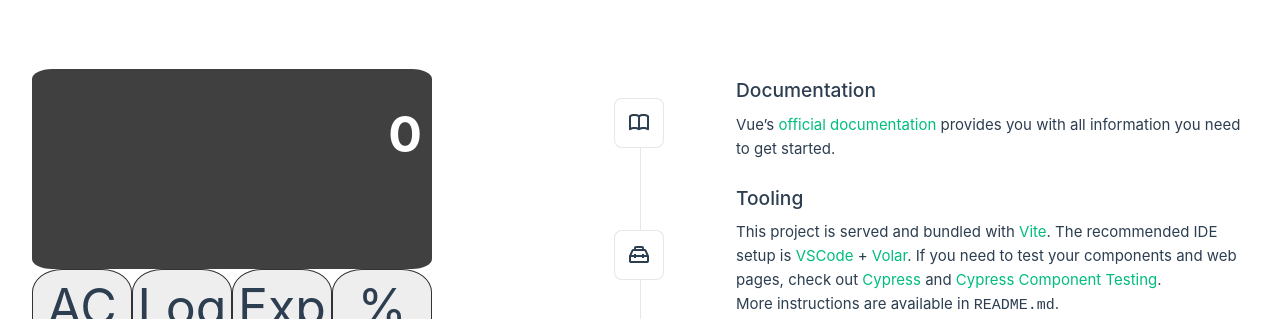
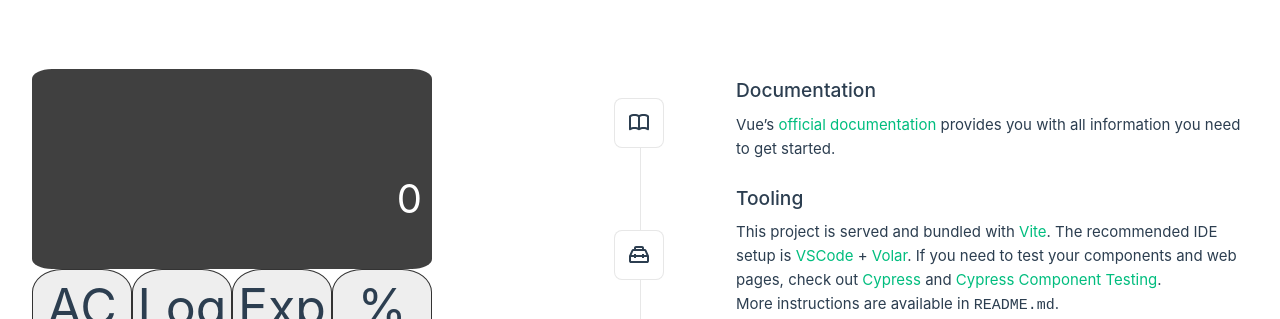
Before and after one commit to mkim245/vue-calculator, a Vue app: page / in a window 1280 px wide. Shown: the top 319 px of the page. Built offline with nearby package versions, Linux system fonts and the light colour scheme.

Commit message:
show previous numebr in display

```diff
--- a/src/components/Calculator.vue
+++ b/src/components/Calculator.vue
@@ -65,7 +65,7 @@ export default {
       this.current = `${this.operator(
         parseFloat(this.previous),
         parseFloat(this.current)
-      )}`;
+      ).toFixed(2)}`;
       this.previous = null;
     },
   }
@@ -75,10 +75,10 @@ export default {
 
 <template>
   <div class="calculator">
-    <div class="display">{{ current || '0' }}
-    <div class="previous-operand"></div>
-    <div class="current-operand"></div>
-  </div>
+    <div class="display">
+      <div class="previous-operand">{{previous}}</div>
+      <div class="current-operand">{{ current || '0' }}</div>
+    </div>
     <div @click="clear" class="btn">AC</div>
     <div @click="logarithm" class="btn">Log</div>
     <div @click="exponent" class="btn">Exp</div>
@@ -86,19 +86,19 @@ export default {
     <div @click="sign" class="btn">+/–</div>
     <div @click="append('(')" class="btn">(</div>
     <div @click="append(')')" class="btn">)</div>
-    <div @click="append('÷'), divide" class="btn operator">÷</div>
+    <div @click="divide" class="btn operator">÷</div>
     <div @click="append('7')" class="btn">7</div>
     <div @click="append('8')" class="btn">8</div>
     <div @click="append('9')" class="btn">9</div>
-    <div @click="append('x'), multiply" class="btn operator">x</div>
+    <div @click="multiply" class="btn operator">x</div>
     <div @click="append('4')" class="btn">4</div>
     <div @click="append('5')" class="btn">5</div>
     <div @click="append('6')" class="btn">6</div>
-    <div @click="append('-'), subtract" class="btn operator">–</div>
+    <div @click="subtract" class="btn operator">–</div>
     <div @click="append('1')" class="btn">1</div>
     <div @click="append('2')" class="btn">2</div>
     <div @click="append('3')" class="btn">3</div>
-    <div @click="append('+'), add" class="btn operator">+</div>
+    <div @click="add" class="btn operator">+</div>
     <div @click="append('0')" class="btn">0</div>
     <div @click="del" class="btn">Del</div>
     <div @click="dot" class="btn">.</div>
@@ -118,13 +118,9 @@ export default {
 }
 
 .display {
-  /* grid-column: 1 / 5; */
   grid-row: 1 / 5;
-  background-color: green;
   color: white;
-  font-weight: bold;
   border-radius: 5%;
-  text-align: right;
   grid-column: 1 / -1;
   background-color: rgba(0, 0, 0, .75);
   display: flex;
@@ -146,10 +142,6 @@ export default {
   font-size: 2.5rem;
 }
 
-/* .zero {
-  grid-column: 1 / 3;
-} */
-
 .btn {
   cursor: pointer;
   background-color: #eee;
@@ -159,7 +151,7 @@ export default {
 }
 
 .btn:hover {
-  background-color: rgba(255,255,255,.9);
+  background-color: rgba(255, 255, 255, .9);
 }
 
 .operator {
```
